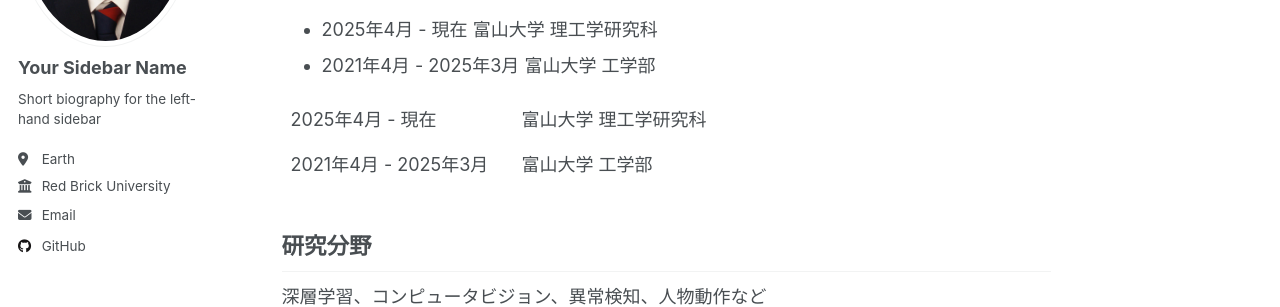
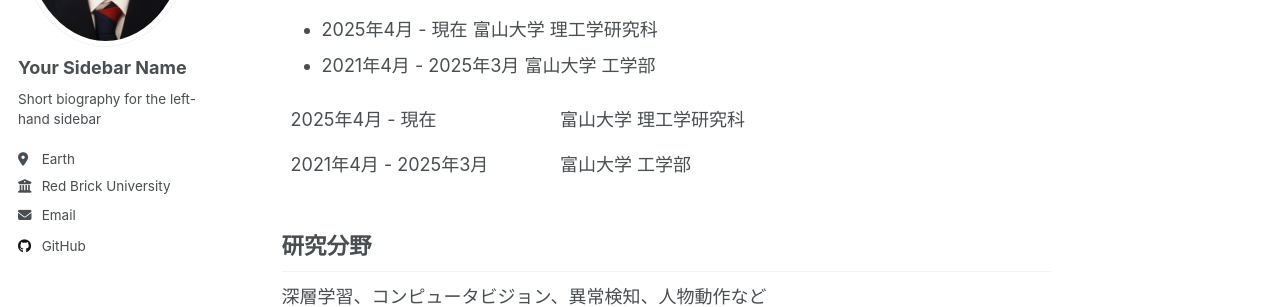
Before and after one commit to koichiro-kamide/koichiro-kamide.github.io, a Jekyll site: the page built from _pages/about.md, in a window 1280 px wide. Shown: the part 281-588 px from the top of the page. Built offline with Jekyll 4.4.1, drawn with Linux system fonts in a browser that asks for light colours.

Commit message:
Update about.md

```diff
--- a/_pages/about.md
+++ b/_pages/about.md
@@ -13,12 +13,12 @@ redirect_from:
 * 2021年4月 - 2025年3月 富山大学 工学部
 <table style="width:100%; border-collapse: collapse; border: none; font-size: 18px;">
   <tr>
-    <td style="width:30%; vertical-align: top; border: none;">2025年4月 - 現在</td>
-    <td style="width:70%; vertical-align: top; border: none;">富山大学 理工学研究科</td>
+    <td style="width:35%; vertical-align: top; border: none;">2025年4月 - 現在</td>
+    <td style="width:65%; vertical-align: top; border: none;">富山大学 理工学研究科</td>
   </tr>
   <tr>
-    <td style="width:30%; vertical-align: top; border: none;">2021年4月 - 2025年3月</td>
-    <td style="width:70%; vertical-align: top; border: none;">富山大学 工学部</td>
+    <td style="width:35%; vertical-align: top; border: none;">2021年4月 - 2025年3月</td>
+    <td style="width:65%; vertical-align: top; border: none;">富山大学 工学部</td>
   </tr>
 </table>
 
```
